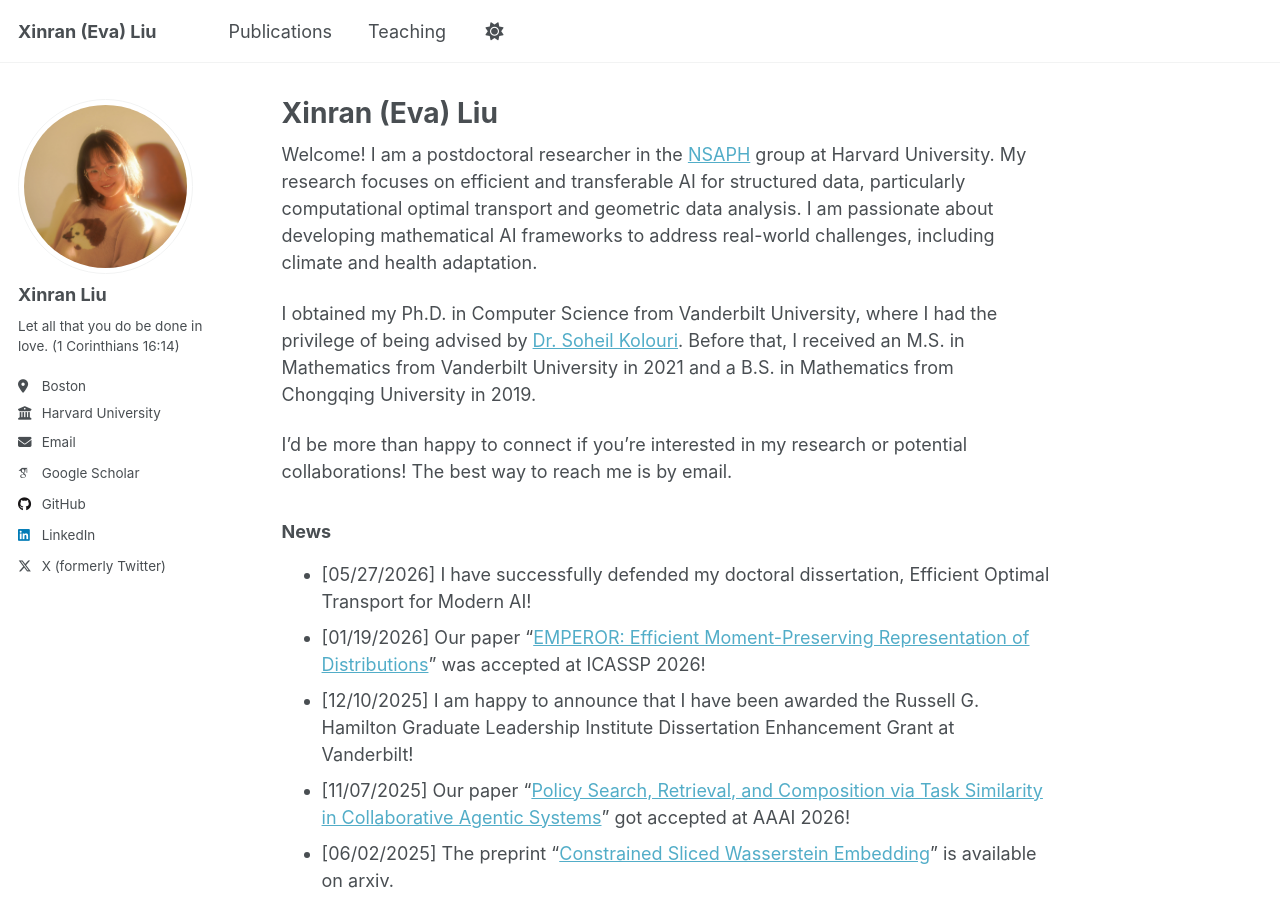
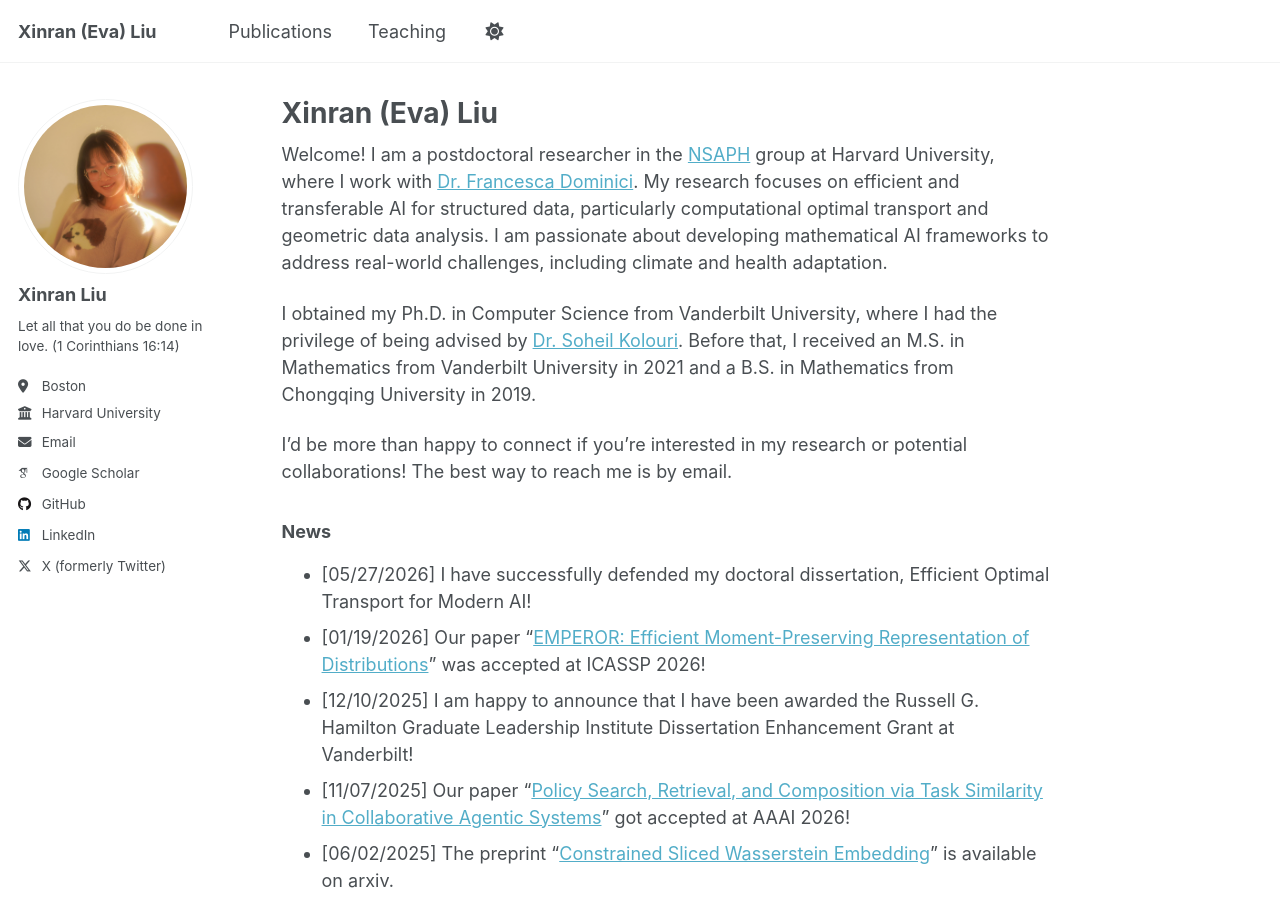
Before and after one commit to xinranliueva/xinranliueva.github.io, a Jekyll site: the page built from _pages/about.md, in a window 1280 px wide and 900 px high. Built offline with Jekyll 4.4.1, drawn with Linux system fonts in a browser that asks for light colours; some web fonts are replaced.

Commit message:
Update about.

```diff
--- a/_pages/about.md
+++ b/_pages/about.md
@@ -8,7 +8,7 @@ redirect_from:
   - /about.html
 ---
 
-Welcome! I am a postdoctoral researcher in the [NSAPH](https://hsph.harvard.edu/research/air-pollution-health/) group at Harvard University. My research focuses on efficient and transferable AI for structured data, particularly computational optimal transport and geometric data analysis. I am passionate about developing mathematical AI frameworks to address real-world challenges, including climate and health adaptation.
+Welcome! I am a postdoctoral researcher in the [NSAPH](https://hsph.harvard.edu/research/air-pollution-health/) group at Harvard University, where I work with [Dr. Francesca Dominici](https://hsph.harvard.edu/profile/francesca-dominici/). My research focuses on efficient and transferable AI for structured data, particularly computational optimal transport and geometric data analysis. I am passionate about developing mathematical AI frameworks to address real-world challenges, including climate and health adaptation.
 
 I obtained my Ph.D. in Computer Science from Vanderbilt University, where I had the privilege of being advised by [Dr. Soheil Kolouri](https://skolouri.github.io/). Before that, I received an M.S. in Mathematics from Vanderbilt University in 2021 and a B.S. in Mathematics from Chongqing University in 2019.
 
```
